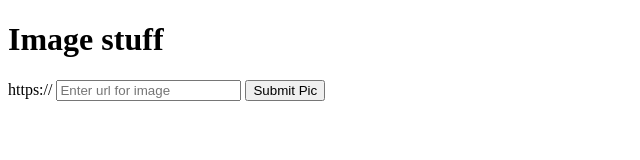
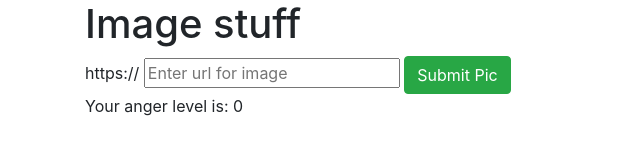
Before and after one commit to Thisisjameswyn/Api-key-practice, a website built with webpack: page src/index.html in a window 1280 px wide. Shown: the whole page, without its empty margins (0-640 px from the left). Built offline with nearby package versions, Linux system fonts and the light colour scheme.

Commit message:
add tie in for JSON file
Co-authored-by: Cassandra Copp <cass16180@gmail.com>
Co-authored-by: Jeremy Banka <hello@jeremybanka.com>

```diff
--- a/package.json
+++ b/package.json
@@ -36,5 +36,10 @@
     "test": "jest --coverage",
     "predeploy": "npm run build",
     "deploy": "gh-pages -d dist"
+  },
+  "dependencies": {
+    "bootstrap": "^4.6.0",
+    "dotenv-webpack": "^7.0.2",
+    "jquery": "^3.6.0"
   }
 }
--- a/src/index.html
+++ b/src/index.html
@@ -5,12 +5,12 @@
     <link rel="shortcut icon" type="image/png" href="favicon.png" />
     <title><%= htmlWebpackPlugin.options.title %></title>
   </head>
-  <body>
+  <body class="container">
       <h1>Image stuff</h1>
-      <form>
+      <form id="picSubmit">
         <label for="PictureURL">https://</label>
         <input id="pictureURL" type="text" placeholder="Enter url for image">
-        <button type="submit" id="pictureSubmit">Submit Pic</button>
+        <button class="btn btn-success" type="submit" id="pictureSubmit">Submit Pic</button>
       </form>
   </body>
 </html>
--- a/src/js/app.js
+++ b/src/js/app.js
@@ -1,33 +1,56 @@
 // STYLE
 import "../styles/core.scss"
 import "../styles/font-face.scss"
-// LOGIC
+import 'bootstrap/dist/css/bootstrap.min.css'
+// UI
+import $ from 'jquery'
+// BIZ
+
+//DATA
+import sampleResponseToDetect from './sample-response.json'
 
 
 $(document).ready(function() {
-  $('#weatherLocation').click(function() {
+  $('#picSubmit').submit(function() {
     const city = $('#location').val();
     $('#location').val("");
 
-      const imageFromUser = $()
+    // const imageUrlFromUser = $("#pictureURL").val();
     //image from user
 
-    let request = new XMLHttpRequest();
-    const url = `http://api.skybiometry.com/fc/faces/detect.JSON?api_key=s9tfp0gj5r5u150424i8l2dvkd&api_secret=o13apo127ku71ql6lfbic3f040&attributes=all&urls=${imageFromUser}`;
+    // let request = new XMLHttpRequest();
+    // const url = `http://api.skybiometry.com/fc/faces/detect.JSON?api_key=${process.env.API_KEY}&api_secret=${process.env.API_SECRET}&attributes=all&urls=${imageUrlFromUser}`;
 
-    request.onreadystatechange = function() {
-      if (this.readyState === 4 && this.status === 200) {
-        const response = JSON.parse(this.responseText);
-        getElements(response);
-      }
-    };
+    // request.onreadystatechange = function() {
+    //   if (this.readyState === 4 && this.status === 200) {
+    //     const response = JSON.parse(this.responseText);
+    //     getElements(response);
+    //   }
+    // };
 
-    request.open("GET", url, true);
-    request.send();
+    // request.open("GET", url, true);
+    // request.send();
 
-   function getElements(response) {
-      $('.showHumidity').text(`The humidity in ${city} is ${response.main.humidity}%`);
-      $('.showTemp').text(`The temperature in Kelvins is ${response.main.temp} degrees.`);
-    }
+
   });
 });
+
+function appendSummaryOfAttributes(responseToDetect) {
+  // const { attributes } = response.photos[0].tags[0]
+  // const attributes = response.photos[0].tags[0].attributes
+  // const attributesClone = { ...response.photos[0].tags[0].attributes }
+
+  const { attributes } = responseToDetect.photos[0].tags[0]
+  // const attributesEntries = Object.entries(attributes)
+
+  const angerLevel = attributes.anger.confidence;
+
+  // console.log(responseToDetect.photos[0].tags[0].width)
+  // console.log(width) // same as previous line
+  // console.log(attributes)
+  // console.log(attributesEntries)
+  // $('.showHumidity').text(`The humidity in ${city} is ${response.main.humidity}%`);
+  // $('.showTemp').text(`The temperature in Kelvins is ${response.main.temp} degrees.`);
+  $('body').append(`Your anger level is: ${angerLevel}`);
+}
+appendSummaryOfAttributes(sampleResponseToDetect)
--- /dev/null
+++ b/src/js/sample-response.json
@@ -0,0 +1,168 @@
+{
+  "status": "success",
+  "photos": [
+      {
+          "url": "https://wegotthiscovered.com/wp-content/uploads/2016/05/Andre-The-Giant.jpg",
+          "pid": "F@0f9f55793c944286742882764d9e3b9c_b447d5c408e98",
+          "width": 1240,
+          "height": 744,
+          "tags": [
+              {
+                  "uids": [],
+                  "label": null,
+                  "confirmed": false,
+                  "manual": false,
+                  "width": 25.89,
+                  "height": 61.02,
+                  "yaw": -3,
+                  "roll": 1,
+                  "pitch": 27,
+                  "attributes": {
+                      "face": {
+                          "value": "true",
+                          "confidence": 96
+                      },
+                      "gender": {
+                          "value": "male",
+                          "confidence": 25
+                      },
+                      "glasses": {
+                          "value": "false",
+                          "confidence": 10
+                      },
+                      "dark_glasses": {
+                          "value": "false",
+                          "confidence": 19
+                      },
+                      "smiling": {
+                          "value": "false",
+                          "confidence": 24
+                      },
+                      "age_est": {
+                          "value": "34",
+                          "confidence": 50
+                      },
+                      "mood": {
+                          "value": "disgusted",
+                          "confidence": 89
+                      },
+                      "lips": {
+                          "value": "sealed",
+                          "confidence": 30
+                      },
+                      "eyes": {
+                          "value": "open",
+                          "confidence": 43
+                      },
+                      "neutral_mood": {
+                          "value": "false",
+                          "confidence": 2
+                      },
+                      "anger": {
+                          "value": "false",
+                          "confidence": 0
+                      },
+                      "disgust": {
+                          "value": "true",
+                          "confidence": 89
+                      },
+                      "fear": {
+                          "value": "false",
+                          "confidence": 4
+                      },
+                      "happiness": {
+                          "value": "false",
+                          "confidence": 3
+                      },
+                      "sadness": {
+                          "value": "false",
+                          "confidence": 2
+                      },
+                      "surprise": {
+                          "value": "false",
+                          "confidence": 1
+                      },
+                      "ethnicity": {
+                          "white": {
+                              "value": "true",
+                              "confidence": 75
+                          },
+                          "black": {
+                              "value": "false",
+                              "confidence": 3
+                          },
+                          "asian": {
+                              "value": "false",
+                              "confidence": 10
+                          },
+                          "indian": {
+                              "value": "false",
+                              "confidence": 3
+                          },
+                          "hispanic": {
+                              "value": "false",
+                              "confidence": 9
+                          }
+                      },
+                      "beard": {
+                          "value": "true",
+                          "confidence": 21
+                      },
+                      "mustache": {
+                          "value": "false",
+                          "confidence": 45
+                      },
+                      "hat": {
+                          "value": "true",
+                          "confidence": 26
+                      },
+                      "liveness": {
+                          "value": "true",
+                          "confidence": 62
+                      }
+                  },
+                  "points": null,
+                  "similarities": null,
+                  "tid": "TEMP_F@0f9f55793c9442867428827602850137_b447d5c408e98_52.02_41.80_0_1",
+                  "recognizable": true,
+                  "center": {
+                      "x": 52.02,
+                      "y": 41.8
+                  },
+                  "eye_left": {
+                      "x": 57.66,
+                      "y": 30.91,
+                      "confidence": 95,
+                      "id": 449
+                  },
+                  "eye_right": {
+                      "x": 45.4,
+                      "y": 30.24,
+                      "confidence": 96,
+                      "id": 450
+                  },
+                  "mouth_center": {
+                      "x": 50.73,
+                      "y": 48.92,
+                      "confidence": 92,
+                      "id": 615
+                  },
+                  "nose": {
+                      "x": 50.89,
+                      "y": 34.14,
+                      "confidence": 91,
+                      "id": 403
+                  }
+              }
+          ]
+      }
+  ],
+  "usage": {
+      "used": 1,
+      "remaining": 99,
+      "limit": 100,
+      "reset_time": 1618831519,
+      "reset_time_text": "Mon, 19 April 2021 11:25:19 +0000"
+  },
+  "operation_id": "525e61be5a6743299ab908fb752040a5"
+}
--- a/webpack.config.js
+++ b/webpack.config.js
@@ -1,5 +1,6 @@
 const HtmlWebpackPlugin = require(`html-webpack-plugin`)
 const { CleanWebpackPlugin } = require(`clean-webpack-plugin`)
+const Dotenv = require('dotenv-webpack');
 
 module.exports = {
   entry: `./src/js/app.js`,
@@ -16,12 +17,17 @@ module.exports = {
       filename: `index.html`, // output file
       inject: true,
     }),
+    new Dotenv()
   ],
   module: {
     rules: [
       {
         test: /\.s[ac]ss$/,
         use: [`style-loader`, `css-loader`, `sass-loader`],
+      },
+      {
+        test: /\.css$/,
+        use: [`style-loader`, `css-loader`],
       },
       {
         test: /\.(svg|gif|png|eot|woff(2)?|ttf)$/,
```
Also changed, not shown: 2 other files.
